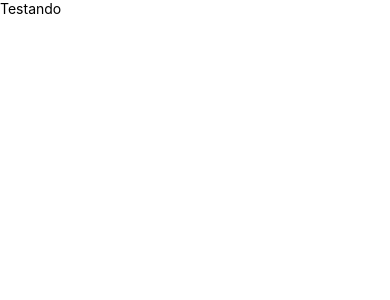
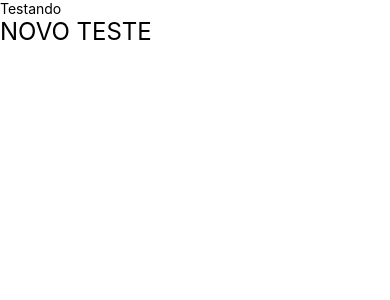
Before and after one commit to brendavolkart/projectReactNative, a React Native app: screen / in a window 390 px wide. Shown: the top 300 px of the page. Built offline with nearby package versions, Linux system fonts and the light colour scheme.

Commit message:
feat: insert styled-components

```diff
--- a/src/App.tsx
+++ b/src/App.tsx
@@ -1,9 +1,16 @@
 import { SafeAreaView, Text } from 'react-native';
+import styled from 'styled-components/native';
+
+const TextNew = styled.Text`
+  font-size: 24px;
+  color: black;
+`;
 
 const App = () => {
   return (
     <SafeAreaView>
       <Text>Testando</Text>
+      <TextNew>NOVO TESTE</TextNew>
     </SafeAreaView>
   );
 };
```
Also changed, not shown: package.json (+5 -2 lines), tsconfig.json (+6 -1 lines), 1 other file (tests, documents, lock files or other folders).
